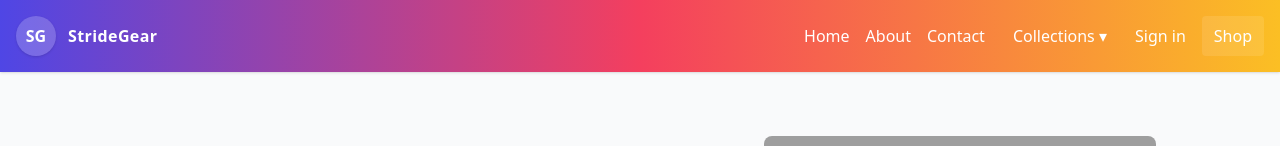
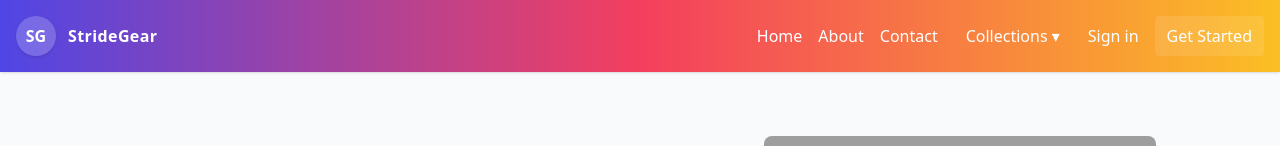
Before and after one commit to saboor-shaiikh/All.Lab.Tasks-Web-Development, a plain HTML site: page index.html in a window 1280 px wide. Shown: the top 146 px of the page. Drawn offline with nearby package versions, Linux system fonts and the light colour scheme; grey boxes are pictures that could not be loaded.

Commit message:
super super Final Commit

```diff
--- a/index.html
+++ b/index.html
@@ -42,7 +42,7 @@
         </div>
 
         <a href="src/pages/signin/signin.html" class="text-white hover:opacity-90">Sign in</a>
-        <a href="src/pages/signup/signup.html" class="bg-white/10 px-3 py-2 rounded text-white hover:bg-white/20 transition">Shop</a>
+        <a href="src/pages/signup/signup.html" class="bg-white/10 px-3 py-2 rounded text-white hover:bg-white/20 transition">Get Started</a>
       </nav>
 
       <!-- mobile menu toggle -->
@@ -59,7 +59,7 @@
       <a href="src/pages/about/about.html" class="block py-2 text-white">About</a>
       <a href="src/pages/contact/contact.html" class="block py-2 text-white">Contact</a>
       <a href="src/pages/signin/signin.html" class="block py-2 text-white">Sign in</a>
-      <a href="src/pages/signup/signup.html" class="block py-2 text-white">Shop</a>
+      <a href="src/pages/signup/signup.html" class="block py-2 text-white">Get Started</a>
     </div>
   </header>
 
```
Also changed, not shown: src/pages/about/about.html (+1 -1 lines), src/pages/contact/contact.html (+1 -1 lines), src/pages/signin/signin.html (+1 -1 lines), filelist.txt (deleted).
